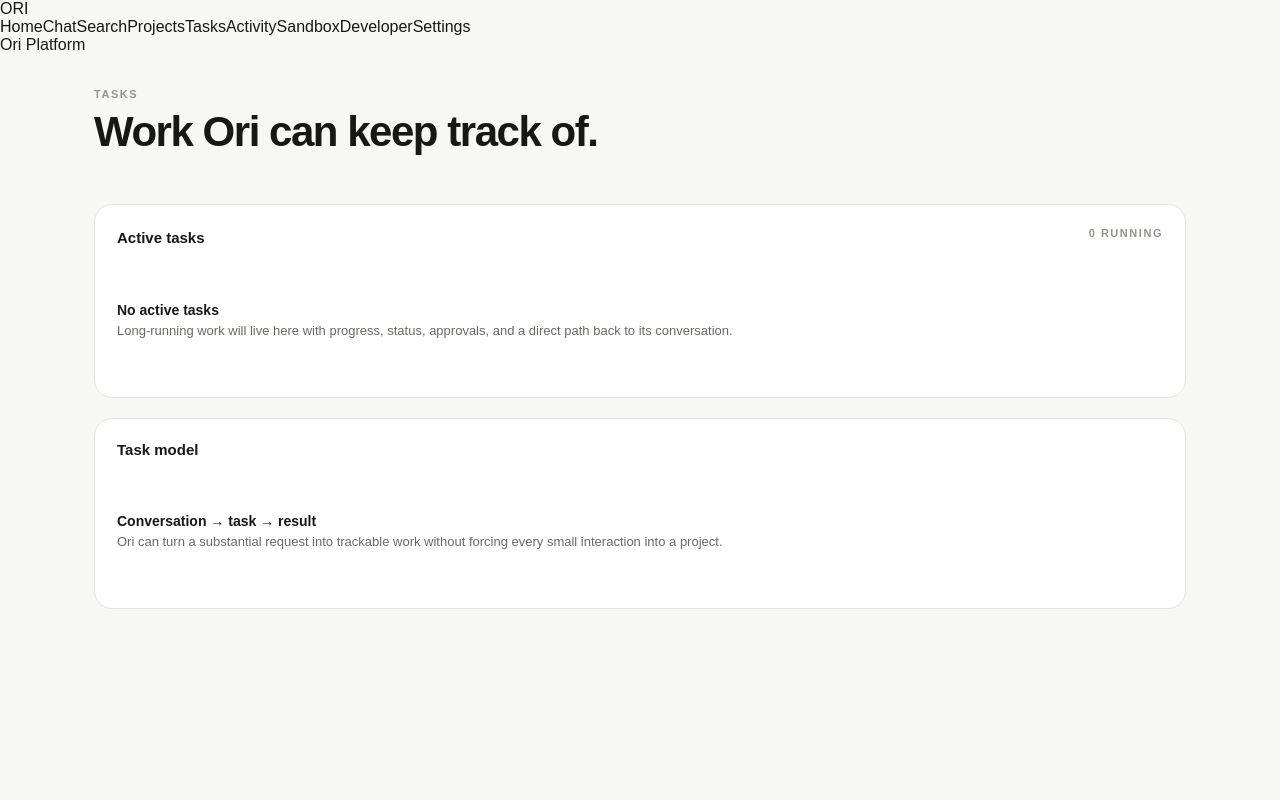
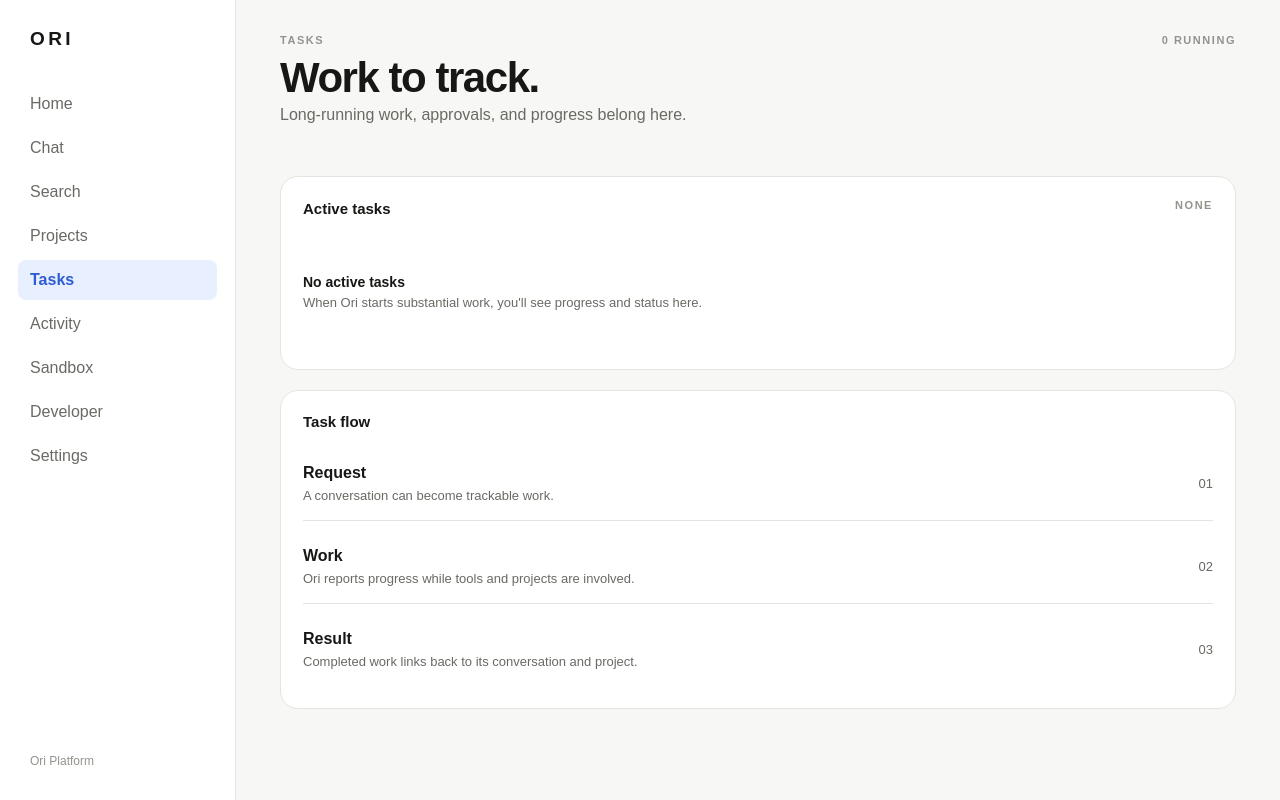
Before and after one commit to 30lnewcomb-byte/ori-platform, a Next.js app in the folder apps/web/: page /tasks in a window 1280 px wide. Built offline with nearby package versions, Linux system fonts and the light colour scheme.

Commit message:
style: turn tasks into an app work queue

```diff
--- a/apps/web/app/tasks/page.tsx
+++ b/apps/web/app/tasks/page.tsx
@@ -1,16 +1,23 @@
-const nav = [['Home','/'],['Chat','/chat'],['Search','/search'],['Projects','/projects'],['Tasks','/tasks'],['Activity','/notifications'],['Sandbox','/sandbox'],['Developer','/developer'],['Settings','/settings']];
+import AppShell from '../../components/app-shell'
 
 export default function TasksPage() {
   return (
-    <main className="shell">
-      <aside className="sidebar" aria-label="Primary navigation"><div className="brand">ORI</div><nav>{nav.map(([label,href]) => <a className={label === 'Tasks' ? 'navItem active' : 'navItem'} href={href} key={label}>{label}</a>)}</nav><div className="sidebarFooter">Ori Platform</div></aside>
-      <section className="content">
-        <header className="topbar"><div><p className="eyebrow">TASKS</p><h1>Work Ori can keep track of.</h1></div></header>
-        <div className="homeGrid">
-          <section className="sectionBlock"><div className="sectionHeader"><h3>Active tasks</h3><span className="eyebrow">0 RUNNING</span></div><div className="emptyState"><strong>No active tasks</strong><span>Long-running work will live here with progress, status, approvals, and a direct path back to its conversation.</span></div></section>
-          <section className="sectionBlock"><div className="sectionHeader"><h3>Task model</h3></div><div className="emptyState"><strong>Conversation → task → result</strong><span>Ori can turn a substantial request into trackable work without forcing every small interaction into a project.</span></div></section>
-        </div>
-      </section>
-    </main>
-  );
+    <AppShell active="Tasks">
+      <header className="topbar"><div><p className="eyebrow">TASKS</p><h1>Work to track.</h1><p className="appIntro">Long-running work, approvals, and progress belong here.</p></div><span className="eyebrow">0 RUNNING</span></header>
+      <div className="homeGrid">
+        <section className="sectionBlock">
+          <div className="sectionHeader"><h3>Active tasks</h3><span className="eyebrow">NONE</span></div>
+          <div className="emptyState"><strong>No active tasks</strong><span>When Ori starts substantial work, you'll see progress and status here.</span></div>
+        </section>
+        <section className="sectionBlock">
+          <div className="sectionHeader"><h3>Task flow</h3></div>
+          <div className="dataList">
+            <div className="dataRow"><div><strong>Request</strong><span>A conversation can become trackable work.</span></div><span>01</span></div>
+            <div className="dataRow"><div><strong>Work</strong><span>Ori reports progress while tools and projects are involved.</span></div><span>02</span></div>
+            <div className="dataRow"><div><strong>Result</strong><span>Completed work links back to its conversation and project.</span></div><span>03</span></div>
+          </div>
+        </section>
+      </div>
+    </AppShell>
+  )
 }
```
